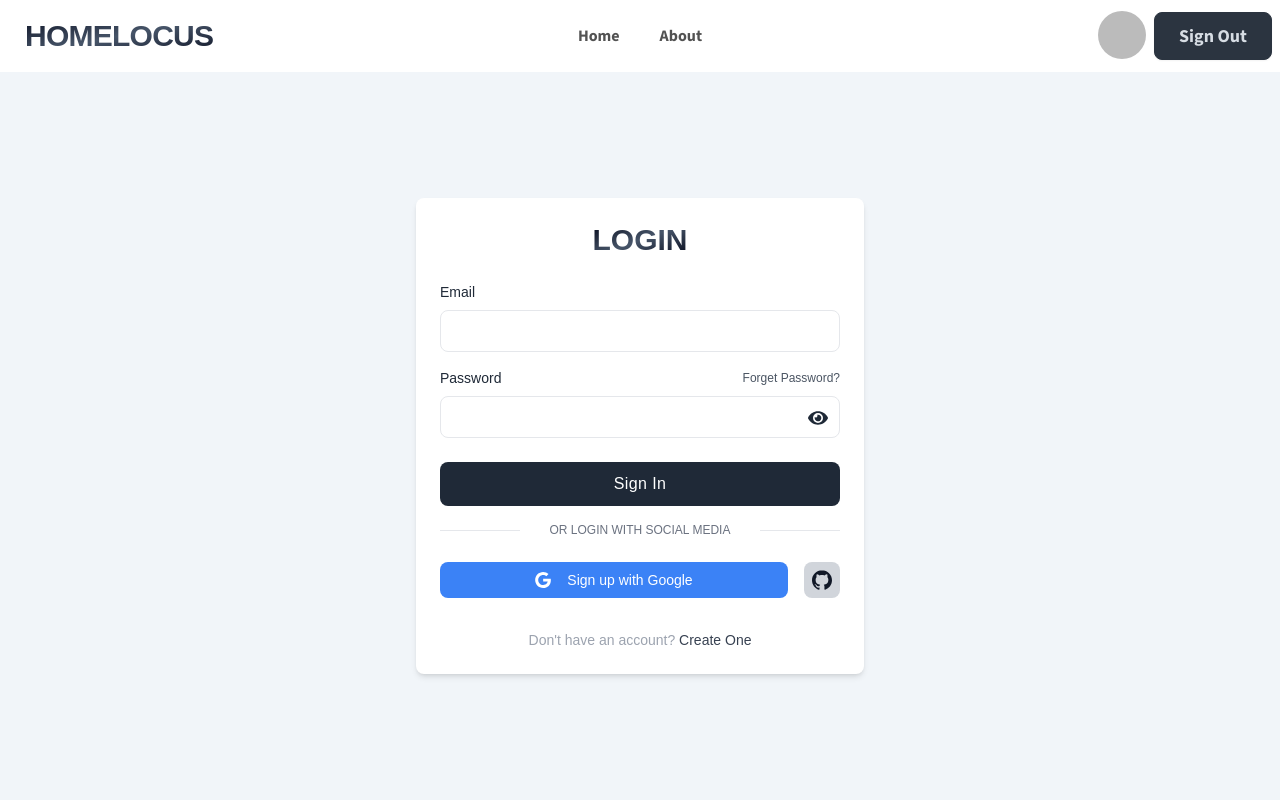
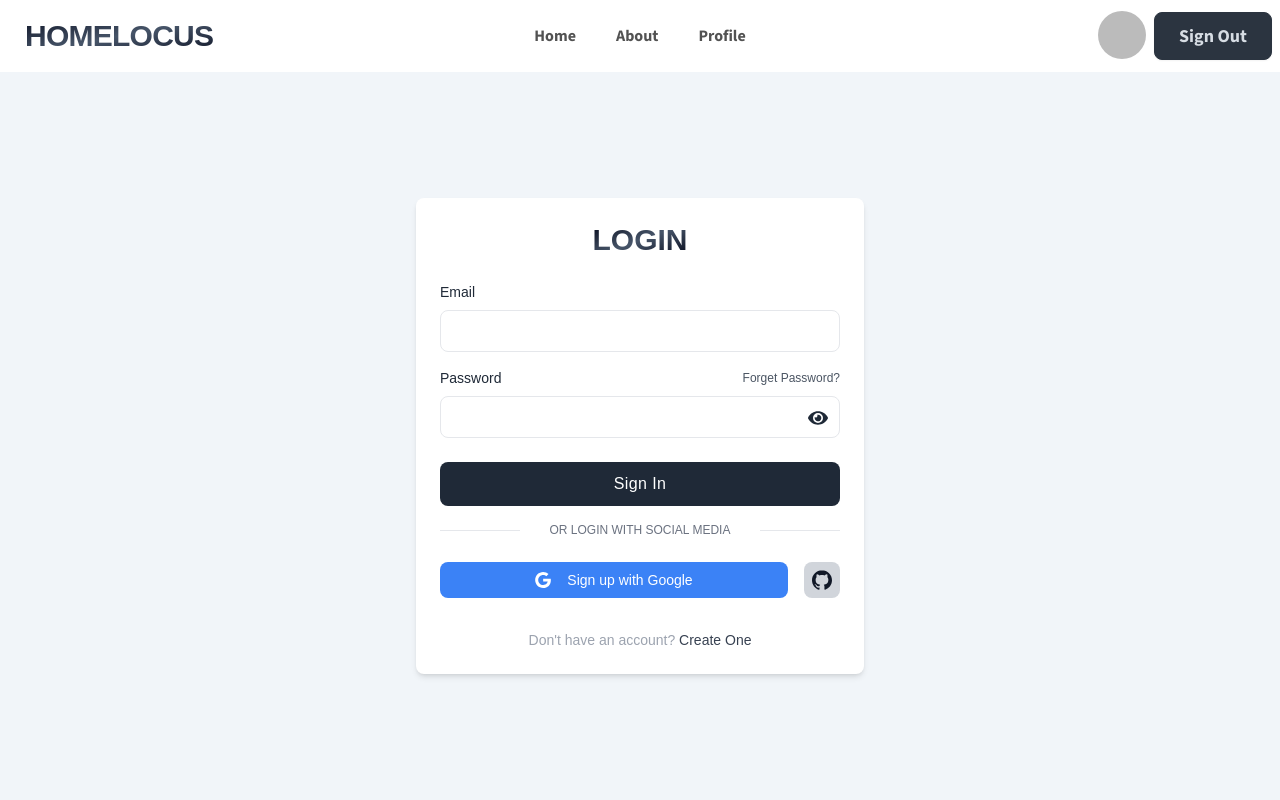
Before and after one commit to Jisan-Dev/A9-HomeLocus-realEstate, a React (Vite) app: page /login in a window 1280 px wide. Shown: the top 800 px of the page. Built offline with nearby package versions, Linux system fonts and the light colour scheme; no server answers; sample sign-in values are in the browser's storage; a web font is replaced by a local one.

Commit message:
added profile menu on nav if logged in

```diff
--- a/src/components/Header.jsx
+++ b/src/components/Header.jsx
@@ -23,6 +23,11 @@ const Header = () => {
                 <li>
                   <NavLink to="/about">About</NavLink>
                 </li>
+                {user && (
+                  <li className="hover:text-neutral-900">
+                    <NavLink to="/profile">Profile</NavLink>
+                  </li>
+                )}
               </ul>
             )}
           </div>
@@ -40,6 +45,11 @@ const Header = () => {
             <li className="hover:text-neutral-900">
               <NavLink to="/about">About</NavLink>
             </li>
+            {user && (
+              <li className="hover:text-neutral-900">
+                <NavLink to="/profile">Profile</NavLink>
+              </li>
+            )}
           </ul>
         </div>
         <div className="navbar-end">
--- a/src/pages/profile/Profile.jsx
+++ b/src/pages/profile/Profile.jsx
@@ -20,8 +20,8 @@ const Profile = () => {
   const submitHandler = (data) => {
     handleUpdateProfile(data.name, data.photo)
       .then(() => {
-        // setUpdatedUser(user) //we could do this as well to immediately change the profile name and img on the navbar UI.
-        window.location.reload();
+        // window.location.reload(); //we could do this as well to immediately change the profile name and img on the navbar UI.
+        setUpdatedUser(user);
         console.log('profile updated', user);
       })
       .catch((error) => console.error(error));
--- a/src/routes/router.jsx
+++ b/src/routes/router.jsx
@@ -29,7 +29,11 @@ const router = createBrowserRouter([
       },
       {
         path: '/profile',
-        element: <Profile />,
+        element: (
+          <PrivateRoute>
+            <Profile />
+          </PrivateRoute>
+        ),
       },
       {
         path: '/property-details/:id',
```
